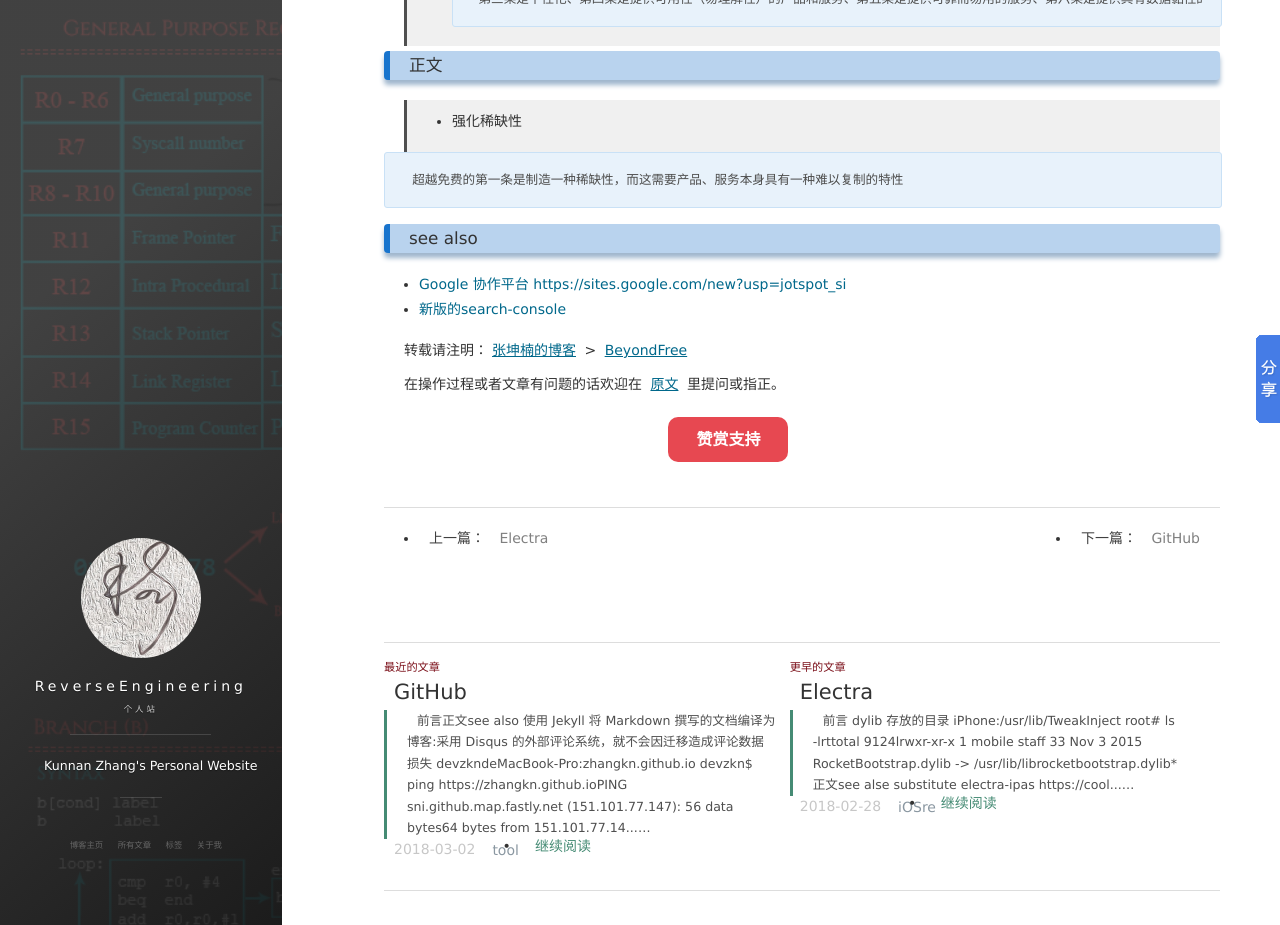
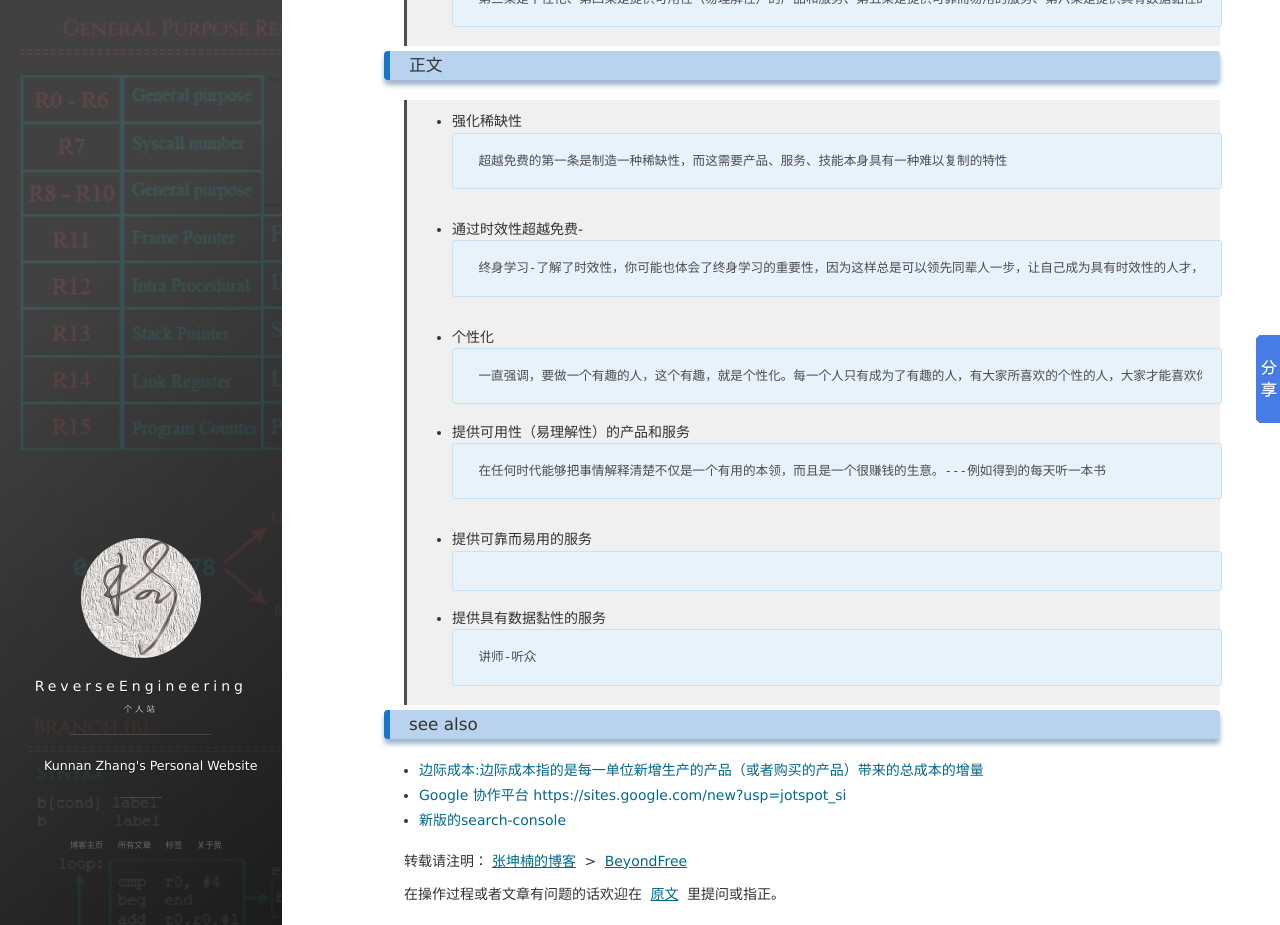
Before and after one commit to zhangkn/zhangkn.github.io, a Jekyll site: the page built from _posts/2018-03-02-BeyondFree.md, in a window 1280 px wide and 1400 px high, scrolled down 351 px. Shown: the top 925 px of the window. Built offline with Jekyll 4.4.1, drawn with Linux system fonts in a browser that asks for light colours; nearby versions of some CDN libraries; comment, search, counter and statistics services are not loaded; some of the changed text lies outside the part shown.

Commit message:
Services

````diff
--- a/_posts/2018-03-02-BeyondFree.md
+++ b/_posts/2018-03-02-BeyondFree.md
@@ -22,11 +22,33 @@ site: https://zhangkn.github.io
 ### 正文
 
 >* 强化稀缺性
+```
+超越免费的第一条是制造一种稀缺性，而这需要产品、服务、技能本身具有一种难以复制的特性
+```
 
+>* 通过时效性超越免费-
 ```
-超越免费的第一条是制造一种稀缺性，而这需要产品、服务本身具有一种难以复制的特性
+终身学习-了解了时效性，你可能也体会了终身学习的重要性，因为这样总是可以领先同辈人一步，让自己成为具有时效性的人才，而不是廉价的人。
+```
+
+>*  个性化
+```
+一直强调，要做一个有趣的人，这个有趣，就是个性化。每一个人只有成为了有趣的人，有大家所喜欢的个性的人，大家才能喜欢你。---个性化医疗
+```
+>* 提供可用性（易理解性）的产品和服务
+```
+在任何时代能够把事情解释清楚不仅是一个有用的本领，而且是一个很赚钱的生意。---例如得到的每天听一本书
+```
+
+>* 提供可靠而易用的服务
+```
+```
+>* 提供具有数据黏性的服务
+```
+讲师-听众
 ```
 
 ### see also
+- [边际成本:边际成本指的是每一单位新增生产的产品（或者购买的产品）带来的总成本的增量](https://baike.baidu.com/item/%E8%BE%B9%E9%99%85%E6%88%90%E6%9C%AC)
 - [Google 协作平台 https://sites.google.com/new?usp=jotspot_si](https://sites.google.com/view/zhangkn/%E9%A6%96%E9%A1%B5)
 - [新版的search-console](https://search.google.com/search-console?resource_id=https://zhangkn.github.io/&utm_source=wnc_20050170&utm_medium=gamma&utm_campaign=wnc_20050170&utm_content=msg_110105790&hl=zh-CN)
--- a/_posts/2018-03-02-GitHub.md
+++ b/_posts/2018-03-02-GitHub.md
@@ -14,9 +14,19 @@ site: https://zhangkn.github.io
 ### 正文
 
 
+### hooks：版本库钩子扩展
+
+>* Services / Add Email 邮件通知功能：zhangkn.github.io/settings/hooks/new?service=email
+```
+
+```
 
 
 ### see also
+- [repo-auth](http://www.worldhello.net/gotgithub/03-project-hosting/030-repo-authz.html)
+```
+1、项目级公钥管理：到项目的管理页面，选择菜单中的“Deploy Keys”，即可设置项目级别公钥
+```
 - [使用 Jekyll 将 Markdown 撰写的文档编译为博客:采用 Disqus 的外部评论系统，就不会因迁移造成评论数据损失](https://zhangkn.github.io)
 ```
 devzkndeMacBook-Pro:zhangkn.github.io devzkn$ ping https://zhangkn.github.io
````
Also changed, not shown: other parts of _posts/2018-03-02-GitHub.md (+21 -0 lines).
